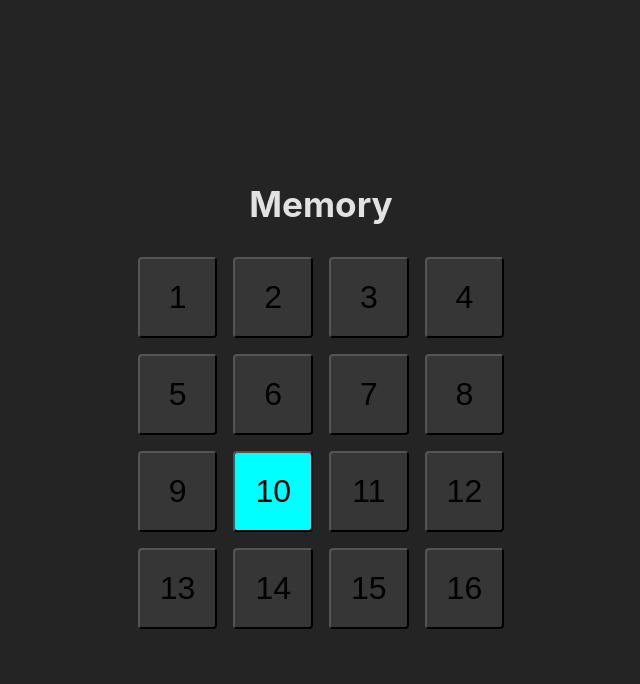
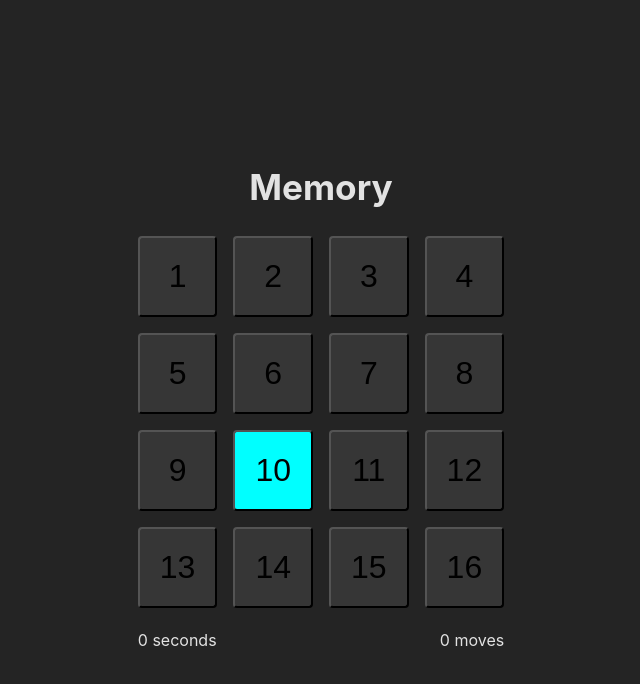
Before and after one commit to RobeSantoro/memory-js, a website built with Vite: page index.html in a window 1280 px wide. Both pictures are taken after a click on the button "10". Shown: the whole page, without its empty margins (319-959 px from the left). Built offline with nearby package versions, Linux system fonts and the light colour scheme.

Commit message:
Added movesNum. added timer ui

```diff
--- a/main.js
+++ b/main.js
@@ -1,22 +1,41 @@
 import './style.css'
 
-// DOM
 const app = document.getElementById('app')
-const h1 = document.createElement('h1')
-const board = document.createElement('div')
 
-board.className = 'board'
-
-app.appendChild(h1)
-app.appendChild(board)
 
 function newGame() {
 
-  h1.innerHTML = 'Memory'
+  let flippedNum = 0
+  let flippedCards = []
+  let moves = 0
+  let timer = 0
 
-  let numFlipped = 0
-  let flipped = []
-  let moves = 0
+  // DOM
+  const container = document.createElement('div')
+  container.className = 'container'
+  app.appendChild(container)
+
+  const h1 = document.createElement('h1')
+  h1.innerText = 'Memory'
+  container.appendChild(h1)
+
+  const board = document.createElement('div')
+  board.className = 'board'
+  container.appendChild(board)
+
+  const ui = document.createElement('div')
+  ui.className = 'ui'
+  container.appendChild(ui)
+
+  const timerDisplay = document.createElement('p')
+  timerDisplay.innerText = `${timer} seconds`
+  timerDisplay.style.float = 'left'
+  ui.appendChild(timerDisplay)
+
+  const movesNum = document.createElement('p')
+  movesNum.innerText = `${moves} moves`
+  movesNum.style.float = 'right'
+  ui.appendChild(movesNum)
 
   // PREP ARRAYs
   const cards = []
@@ -51,29 +70,32 @@ function newGame() {
 
     card.element.addEventListener('mousedown', () => {
 
-      if (numFlipped < 2 && card.flipped == false) {
+      if (flippedNum < 2 && card.flipped == false) {
 
-        numFlipped++
-        flipped.push(card)
+        flippedNum++
+        flippedCards.push(card)
 
         card.flipped = true
         card.element.style.backgroundColor = card.color
 
         // MATCH
-        if (flipped.length == 2 && flipped[0].color == flipped[1].color) {
+        if (flippedCards.length == 2 && flippedCards[0].color == flippedCards[1].color) {
 
-          let index = cards.map(obj => obj.color).indexOf(flipped[0].color)
+          let index = cards.map(obj => obj.color).indexOf(flippedCards[0].color)
           cards.splice(index, 1) // SKETCHY
-          index = cards.map(obj => obj.color).indexOf(flipped[0].color)
+          index = cards.map(obj => obj.color).indexOf(flippedCards[0].color)
           cards.splice(index, 1) // SKETCHY
 
-          /* console.table(cards); */
+          // console.table(cards)
 
-          flipped = []
-          numFlipped = 0
+          flippedCards = []
+          flippedNum = 0
+          moves++
+
+          // console.log(moves);
 
           // WIN
-          if (cards.length == 0) {
+          if (cards.length == 14) {
 
             board.style.display = 'none'
             h1.innerHTML = 'YOU WIN!'
@@ -87,12 +109,13 @@ function newGame() {
               board.innerHTML = ''
               newGame();
               app.removeChild(playButton)
+              app.removeChild(container)
             })
           }
         }
 
         // NO MATCH
-        else if (flipped.length == 2) {
+        else if (flippedCards.length == 2) {
 
           setTimeout(() => {
             cards.forEach(card => {
@@ -102,11 +125,19 @@ function newGame() {
               }
             })
 
-            flipped = []
-            numFlipped = 0
+            flippedCards = []
+            flippedNum = 0
 
           }, 1000)
+
+          moves++
+
+          // console.log(moves)
+
         }
+
+        movesNum.innerText = `${moves} moves`
+
       }
     })
   })
--- a/style.css
+++ b/style.css
@@ -1,3 +1,8 @@
+*, html {
+  padding: 0;
+  margin: 0;
+}
+
 :root {
   font-family: Inter, Avenir, Helvetica, Arial, sans-serif;
   font-size: 16px;
@@ -23,6 +28,7 @@ body {
 h1 {
   font-size: 2.2em;
   line-height: 1.1;
+  padding: 20px;
 }
 
 #app {
@@ -33,7 +39,7 @@ h1 {
   text-align: center;
   display: flex;
   flex-direction: column;
-  justify-content: center;
+  justify-content: space-evenly;
   align-items: center;
 }
 
@@ -57,8 +63,12 @@ h1 {
 
 .button {
   padding: 20px;
-  font-size: 2em;
+  font-size: 1em;
   border-radius: 5%;
   cursor: pointer;
   background-color: #363636;
 }
+
+.ui {
+  padding: 10px;
+}
```
